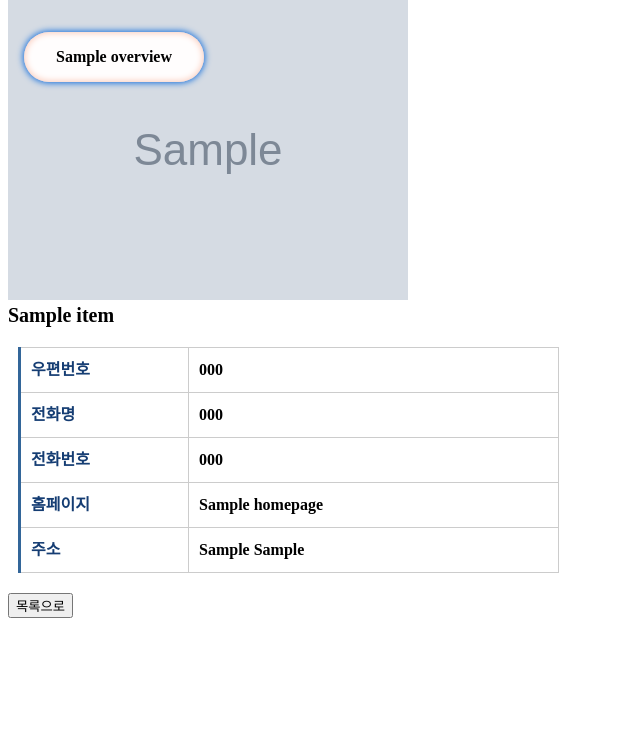
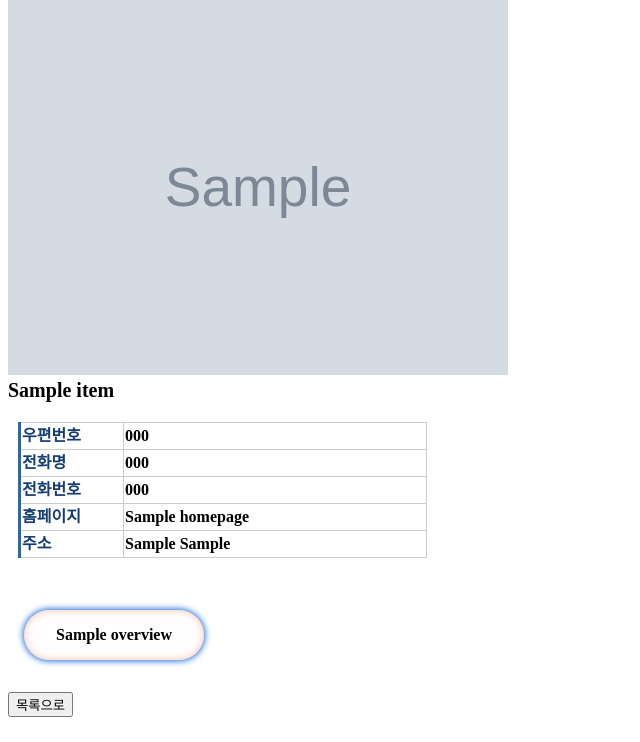
Before and after one commit to 2023-OSS-Team20/Tourist_attraction_Web, a Django app: template tourweb/tourapp/templates/tourapp/detail.html in a window 1280 px wide. Shown: the part 58-800 px from the top of the page, without its empty margins (0-640 px from the left). Run offline with Django 4.2, Linux system fonts and the light colour scheme; the template is opened without the code that fills it: most values are stand-ins (such as "Sample title", 1, 10 or a date in 2020); grey boxes marked "Sample" are stand-in pictures.

Commit message:
Update detail.css

```diff
--- a/tourweb/tourapp/static/css/detail.css
+++ b/tourweb/tourapp/static/css/detail.css
@@ -40,7 +40,7 @@ li {
 img{
   padding: 30px
   display: inline-block;
-  width: 400px;
+  width: 500px;
 }
 .infowrap{
 }
@@ -54,16 +54,14 @@ img{
   margin : 20px 10px;
 }
 th{
-  width: 147px;
-  padding: 10px;
+  width: 100px;
   vertical-align: top;
   color: #153d73;
   border-right: 1px solid #ccc;
   border-bottom: 1px solid #ccc;
 }
 td{
-  width: 349px;
-  padding: 10px;
+  width: 300px;
   vertical-align: top;
   border-right: 1px solid #ccc;
   border-bottom: 1px solid #ccc;
@@ -74,8 +72,5 @@ td{
   background-color:#fffdfd;
   box-shadow: 0 0 6px 1px #136fdd, 0 0 6px 1px #faccbc inset;
   border-radius: 30px;
-  position: absolute;
-  top: 0px;
   display: inline-block;
-  float: right;
 }
```
